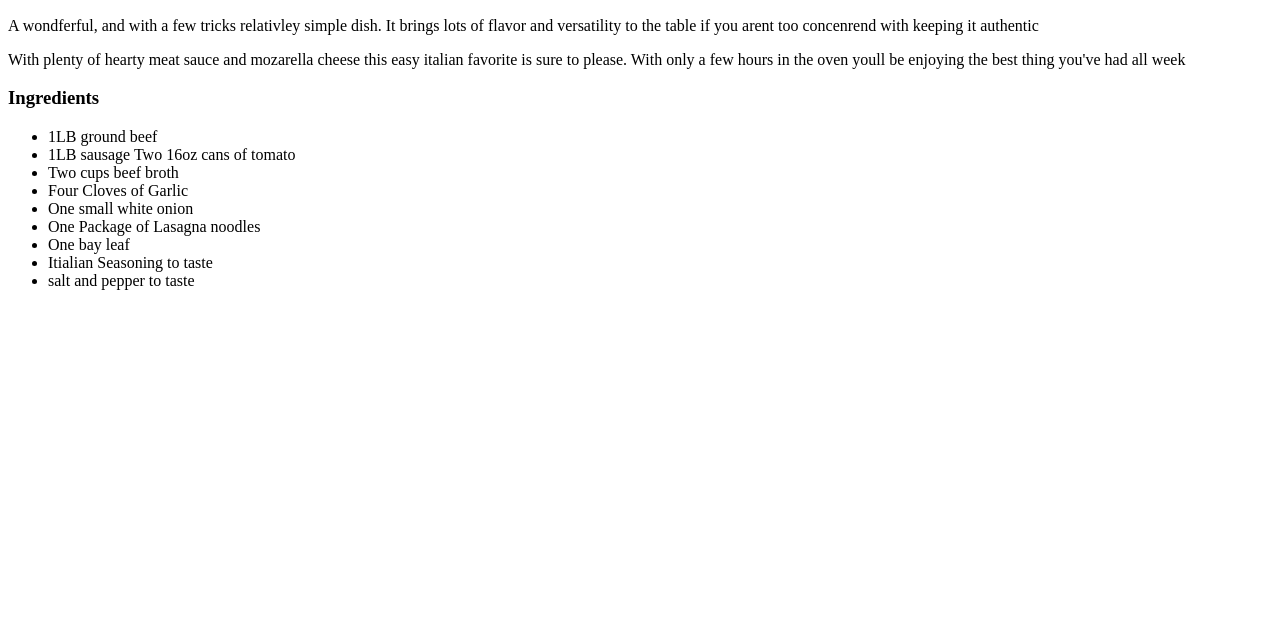
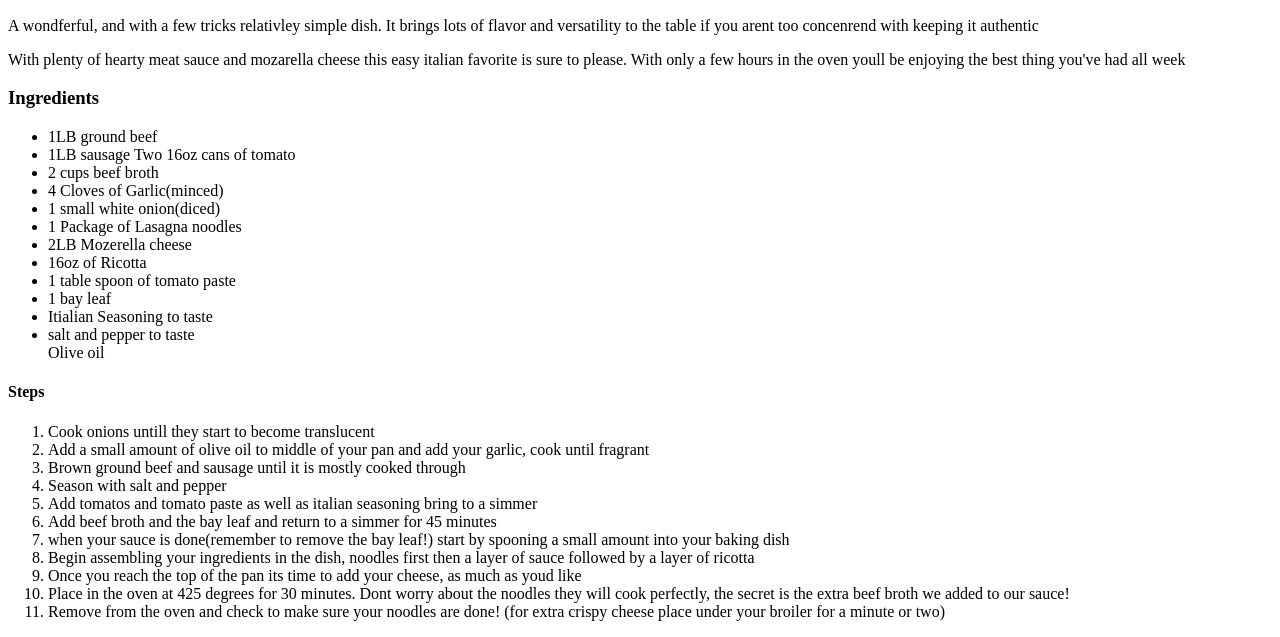
Before and after one commit to Bradfrob000/odin-recipes, a plain HTML site: page recipes/lasagna.html in a window 1280 px wide. Shown: the part 634-1271 px from the top of the page. Before the commit the page ends 940 px from the top, so only its background shows below. Drawn offline with Linux system fonts and the light colour scheme.

```diff
--- a/recipes/lasagna.html
+++ b/recipes/lasagna.html
@@ -6,11 +6,7 @@
     </head>
     <body>
 <h1>Lasagna</h1>
-<img src="https://imagesvc.meredithcorp.io/v3/mm/image?url=https%3A%2F%2Fimages.media-allrecipes.com%2Fuserphotos%2F8051637.jpg&q=85"
-width="400"
-height="500"
-
-alt="A delicious lasagna">
+<img src="https://imagesvc.meredithcorp.io/v3/mm/image?url=https%3A%2F%2Fimages.media-allrecipes.com%2Fuserphotos%2F8051637.jpg&q=85" width="400" height="500" alt="A delicious lasagna">
 
 <h2>A beautiful lasagna fresh from the oven</h2>
 <p>A wondferful, and with a few tricks relativley simple dish. It brings lots of flavor and versatility
@@ -22,13 +18,34 @@
             <li>1LB ground beef</li>
             <li>1LB sausage</ls>
             <ls>Two 16oz cans of tomato</li>
-            <li>Two cups beef broth</li>
-            <li>Four Cloves of Garlic</li>
-            <li> One small white onion</li>
-            <li> One Package of Lasagna noodles</li>
-            <li>One bay leaf</li>
+            <li>2 cups beef broth</li>
+            <li>4 Cloves of Garlic(minced) </li>
+            <li>1 small white onion(diced) </li>
+            <li>1 Package of Lasagna noodles</li>
+            <li>2LB Mozerella cheese </li>
+            <li>16oz of Ricotta</li>
+            <li>1 table spoon of tomato paste</li>
+            <li>1 bay leaf</li>
             <li>Itialian Seasoning to taste</li>
             <li>salt and pepper to taste</li>
+            <ls>Olive oil</ls>
         </ul>
+        <h4>Steps</h4>
+        <ol>
+            <li>Cook onions untill they start to become translucent</li>
+            <li>Add a small amount of olive oil to middle of your pan and add your garlic, cook until fragrant</li>
+            <li>Brown ground beef and sausage until it is mostly cooked through</li>
+            <li>Season with salt and pepper</li>
+            <li>Add tomatos and tomato paste as well as italian seasoning bring to a simmer</li>
+            <li>Add beef broth and the bay leaf and return to a simmer for 45 minutes</li>
+            <li>when your sauce is done(remember to remove the bay leaf!) start by spooning a small amount into your baking dish</li>
+            <li>Begin assembling your ingredients in the dish, noodles first then a layer of sauce followed by a layer of ricotta</li>
+            <li>Once you reach the top of the pan its time to add your cheese, as much as youd like</li>
+            <li>Place in the oven at 425 degrees for 30 minutes. Dont worry about the noodles they will cook perfectly, the secret is the extra beef broth we added to our sauce! </li>
+            <li>Remove from the oven and check to make sure your noodles are done! (for extra crispy cheese place under your broiler for a minute or two) </li>
+
+
+
+        </ol>
     </body>
 </html>
```
Also changed, not shown: index.html (+7 -6 lines), recipes/baked-potato-soup.html (added, +36 -0 lines).
